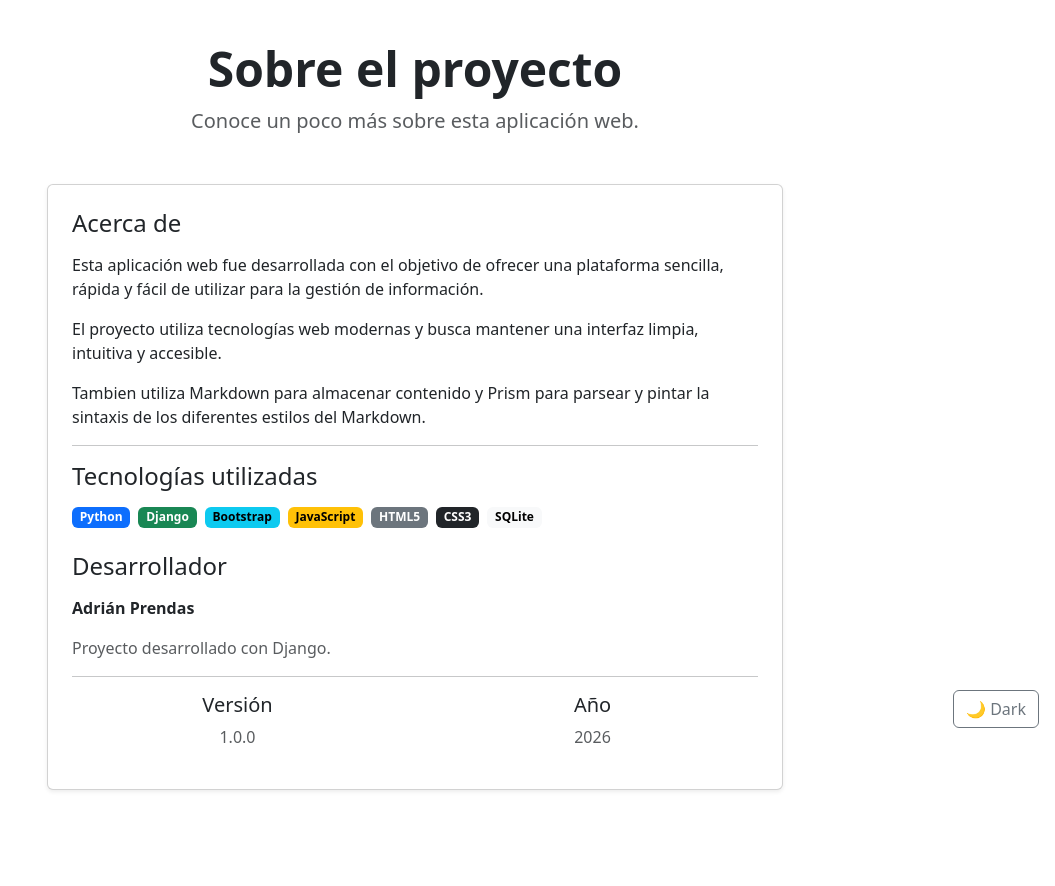
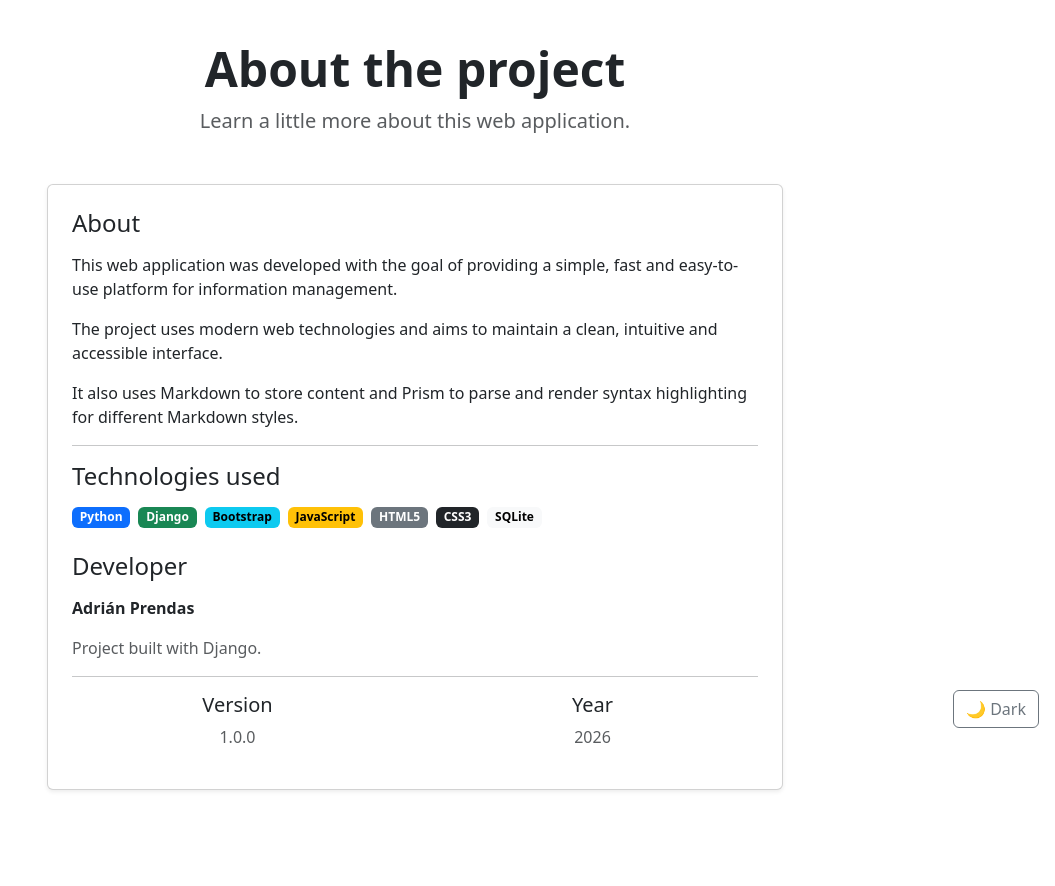
Before and after one commit to prendas-adrian/blog, a Django app: page /about/ in a window 1280 px wide. Shown: the part 56-942 px from the top of the page, without its empty margins (225-1280 px from the left). Run offline with Django 5.2, Linux system fonts and the light colour scheme; parts of the project's set-up code (start-up, migrations or seed data) failed here and were passed over.

Commit message:
translated and 404

```diff
--- a/blog/static/js/copy-clip-board.js
+++ b/blog/static/js/copy-clip-board.js
@@ -22,12 +22,12 @@ document.addEventListener('DOMContentLoaded', function () {
         var btn = document.createElement('button');
         btn.className = 'copy-btn';
         btn.type = 'button';
-        btn.innerText = 'Copiar';
+        btn.innerText = 'Copy';
         btn.addEventListener('click', function () {
             var text = code.innerText;
             copyTextToClipboard(text).then(function () {
                 var original = btn.innerText;
-                btn.innerText = 'Copiado!';
+                btn.innerText = 'Copied!';
                 setTimeout(function () { btn.innerText = original; }, 1500);
             }).catch(function () {
                 var original = btn.innerText;
--- a/blog/templates/about.html
+++ b/blog/templates/about.html
@@ -8,36 +8,36 @@
         <div class="col-lg-8">
 
             <div class="text-center mb-5">
-                <h1 class="display-5 fw-bold">Sobre el proyecto</h1>
+                <h1 class="display-5 fw-bold">About the project</h1>
                 <p class="lead text-muted">
-                    Conoce un poco más sobre esta aplicación web.
+                    Learn a little more about this web application.
                 </p>
             </div>
 
             <div class="card shadow-sm">
                 <div class="card-body p-4">
 
-                    <h2 class="h4 mb-3">Acerca de</h2>
+                    <h2 class="h4 mb-3">About</h2>
 
                     <p>
-                        Esta aplicación web fue desarrollada con el objetivo
-                        de ofrecer una plataforma sencilla, rápida y fácil
-                        de utilizar para la gestión de información.
+                        This web application was developed with the goal
+                        of providing a simple, fast and easy-to-use
+                        platform for information management.
                     </p>
 
                     <p>
-                        El proyecto utiliza tecnologías web modernas y busca
-                        mantener una interfaz limpia, intuitiva y accesible.
+                        The project uses modern web technologies and aims
+                        to maintain a clean, intuitive and accessible interface.
                     </p>
 
                     <p>
-                        Tambien utiliza Markdown para almacenar contenido y Prism
-                        para parsear y pintar la sintaxis de los diferentes estilos del Markdown.
+                        It also uses Markdown to store content and Prism
+                        to parse and render syntax highlighting for different Markdown styles.
                     </p>
 
                     <hr>
 
-                    <h2 class="h4 mb-3">Tecnologías utilizadas</h2>
+                    <h2 class="h4 mb-3">Technologies used</h2>
 
                     <div class="d-flex flex-wrap gap-2 mb-4">
                         <span class="badge text-bg-primary">Python</span>
@@ -49,26 +49,26 @@
                         <span class="badge text-bg-light">SQLite</span>
                     </div>
 
-                    <h2 class="h4 mb-3">Desarrollador</h2>
+                    <h2 class="h4 mb-3">Developer</h2>
 
                     <p>
                         <strong>Adrián Prendas</strong>
                     </p>
 
                     <p class="text-muted">
-                        Proyecto desarrollado con Django.
+                        Project built with Django.
                     </p>
 
                     <hr>
 
                     <div class="row text-center">
                         <div class="col-md-6">
-                            <h2 class="h5">Versión</h2>
+                            <h2 class="h5">Version</h2>
                             <p class="text-muted">1.0.0</p>
                         </div>
 
                         <div class="col-md-6">
-                            <h2 class="h5">Año</h2>
+                            <h2 class="h5">Year</h2>
                             <p class="text-muted">2026</p>
                         </div>
                     </div>
```
Also changed, not shown: blog/templates/404.html (added, +18 -0 lines).
